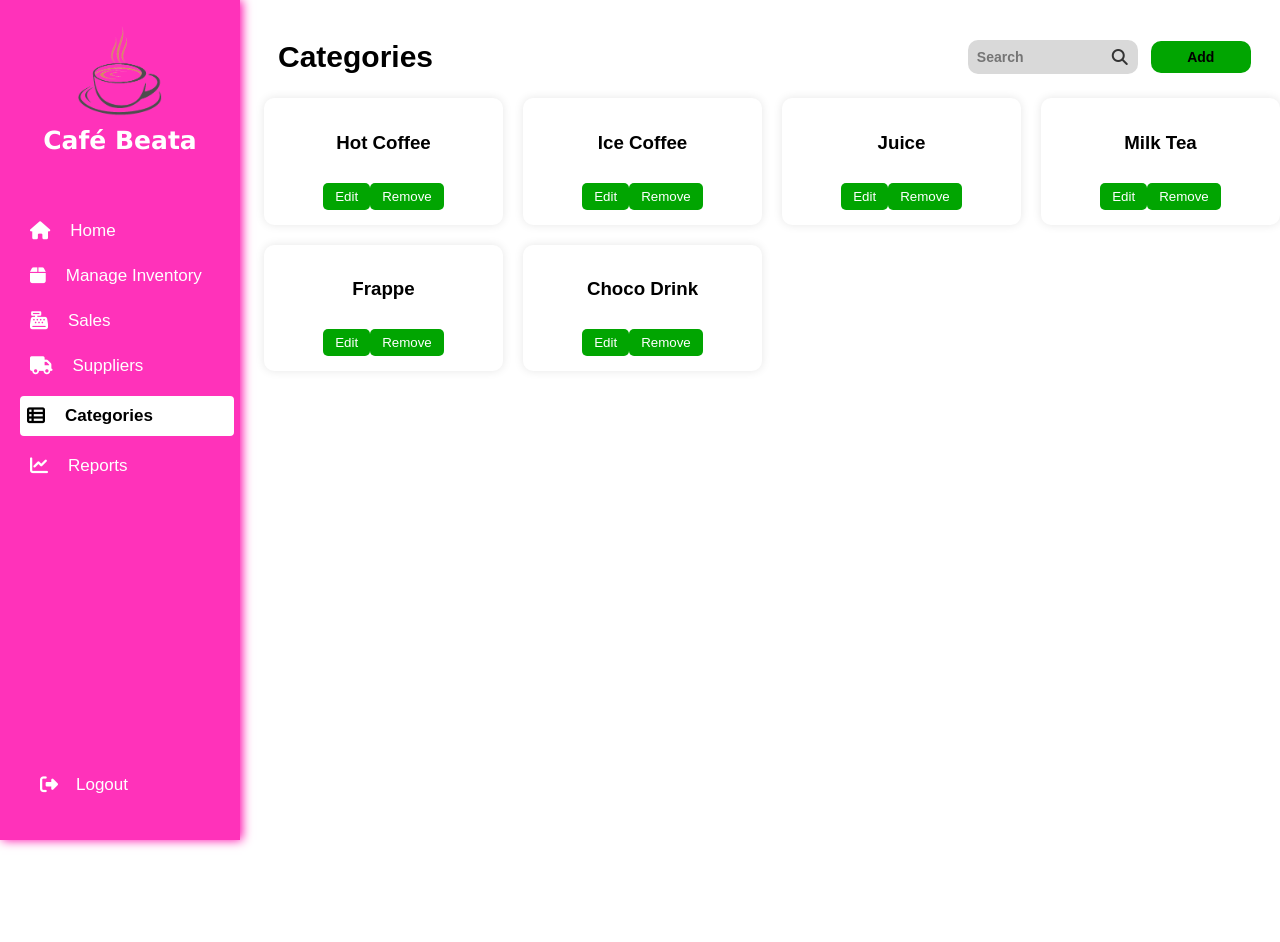
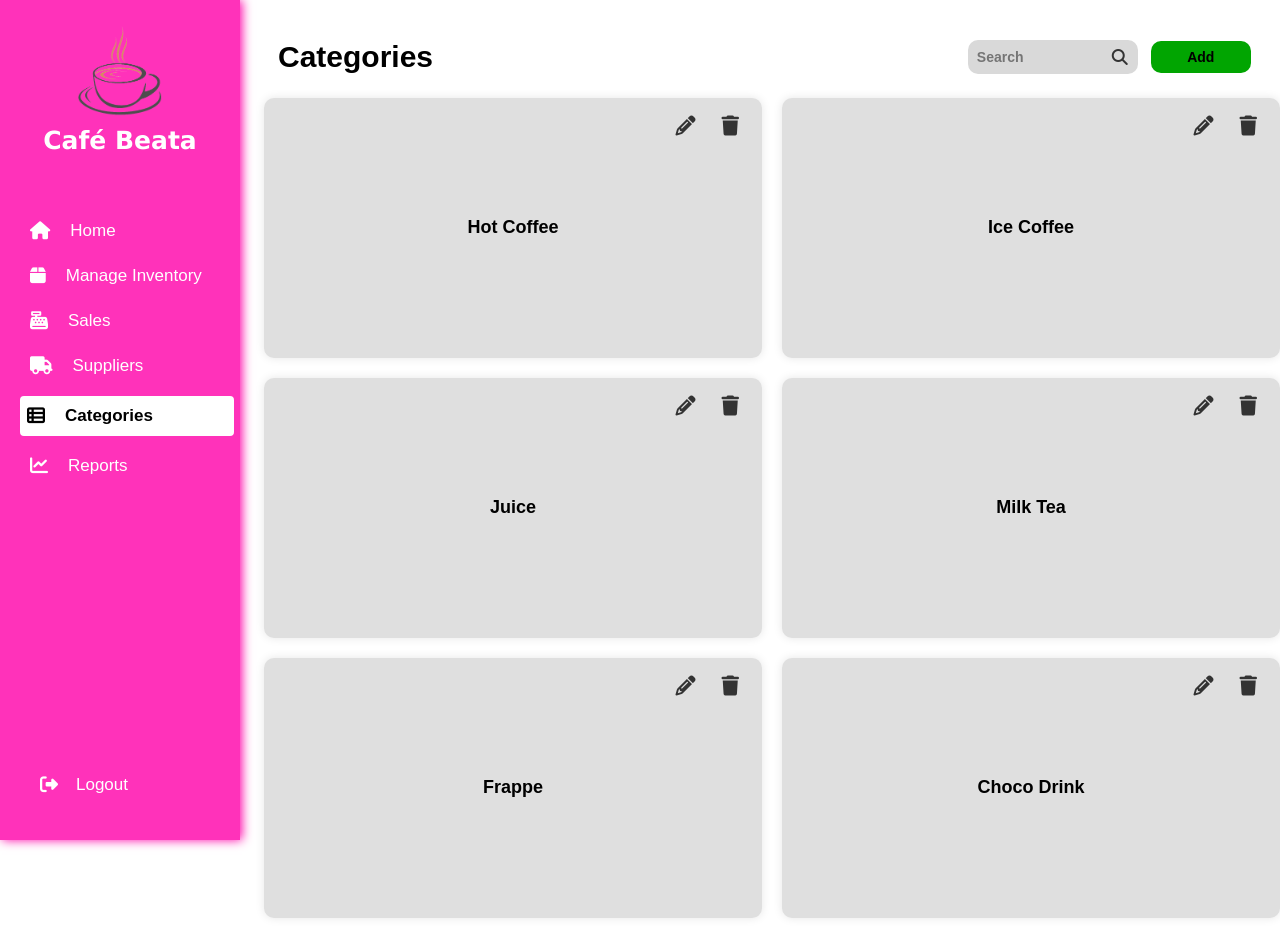
Before and after one commit to orent143/BeataSMS, a Vue app in the folder IMS/: page /category in a window 1280 px wide. Shown: the top 942 px of the page. Before the commit the page ends 800 px from the top, so only its background shows below. Built offline with nearby package versions, Linux system fonts and the light colour scheme.

Commit message:
Updated napud

```diff
--- a/IMS/src/components/AddCategory.vue
+++ b/IMS/src/components/AddCategory.vue
@@ -50,12 +50,13 @@
   padding: 20px;
   border-radius: 15px;
   box-shadow: 0 0 10px rgba(0, 0, 0, 0.459);
-    position: absolute;
+  position: fixed; /* Fixed positioning for the form */
   right: 50%;
   top: 50%;
   transform: translate(50%, -50%);
   width: 400px;
   max-width: 100%;
+  z-index: 1000; /* Ensure the form appears above content */
 }
 
 .form-header {
--- a/IMS/src/components/AddProduct.vue
+++ b/IMS/src/components/AddProduct.vue
@@ -70,7 +70,7 @@ export default {
       unitPrice: 0,
       category: '',
       supplier: '',
-      status: 'In Stock' // Default status
+      status: 'In Stock'
     };
   },
   methods: {
@@ -96,8 +96,8 @@ export default {
         supplier: this.supplier,
         status: this.status
       };
-      this.$emit('add', newItem); // Emit the new item to parent component
-      this.closeForm(); // Close the form after submission
+      this.$emit('add', newItem);
+      this.closeForm();
     }
   }
 };
--- a/IMS/src/views/Category.vue
+++ b/IMS/src/views/Category.vue
@@ -20,14 +20,29 @@
     </div>
 
     <div class="main-content">
+      <!-- Add Category Form -->
+      <AddCategory
+        v-if="showAddForm"
+        @add="addCategory"
+        :isVisible="showAddForm"
+        @close="toggleAddForm"
+        class="add-category-form"
+      />
+
       <div class="category-list">
-        <AddCategory v-if="showAddForm" @add="addCategory" :isVisible="showAddForm" @close="toggleAddForm" />
-
         <!-- Categories Grid -->
         <div v-for="category in filteredCategories" :key="category.id" class="category-card">
           <h3>{{ category.name }}</h3>
-          <button @click="setEditCategory(category)">Edit</button>
-          <button @click="removeCategory(category.id)">Remove</button>
+
+          <!-- Action Buttons -->
+          <div class="category-actions">
+            <button @click="setEditCategory(category)" class="action-btn edit-btn">
+              <i class="fas fa-pencil-alt"></i> <!-- Pencil icon for edit -->
+            </button>
+            <button @click="removeCategory(category.id)" class="action-btn remove-btn">
+              <i class="fas fa-trash"></i> <!-- Trash icon for remove -->
+            </button>
+          </div>
         </div>
       </div>
 
@@ -131,30 +146,51 @@ export default {
 
 .category-list {
   display: grid;
-  grid-template-columns: repeat(auto-fill, minmax(200px, 1fr));
+  grid-template-columns: repeat(2, 1fr); /* 2 columns layout */
   gap: 20px;
 }
 
 .category-card {
-  background-color: white;
+  display: flex;
+  flex-direction: column;
+  justify-content: center;
+  align-items: center;
+  background-color:#dfdfdf;
   padding: 15px;
+  height: 230px;
   border-radius: 10px;
   box-shadow: 0 0 10px rgba(0, 0, 0, 0.1);
   text-align: center;
+  position: relative;
 }
 
-.category-card button {
-  padding: 6px 12px;
-  margin-top: 10px;
-  background-color: #01a501;
-  color: white;
-  border: none;
-  border-radius: 5px;
-  cursor: pointer;
+.category-card h3 {
+  font-size: 18px;
+  margin-bottom: 20px;
 }
 
-.category-card button:hover {
-  background-color: #00b32d;
+.category-actions {
+  position: absolute;
+  top: 10px;
+  right: 10px;
+}
+
+.action-btn {
+  padding: 8px;
+  background-color: transparent;
+  color: #333;
+  border: none;
+  cursor: pointer;
+  font-size: 18px;
+  margin: 0 5px;
+}
+
+.action-btn:hover {
+  color: #FF32BA;
+}
+
+.edit-btn i, .remove-btn i {
+  font-size: 20px;
 }
 
 .search-container {
@@ -197,4 +233,7 @@ export default {
 .add-product-btn:hover {
   background-color: #00b32dad;
 }
+
+
+
 </style>
```
Lines whose indentation alone changed are shown as unchanged.
